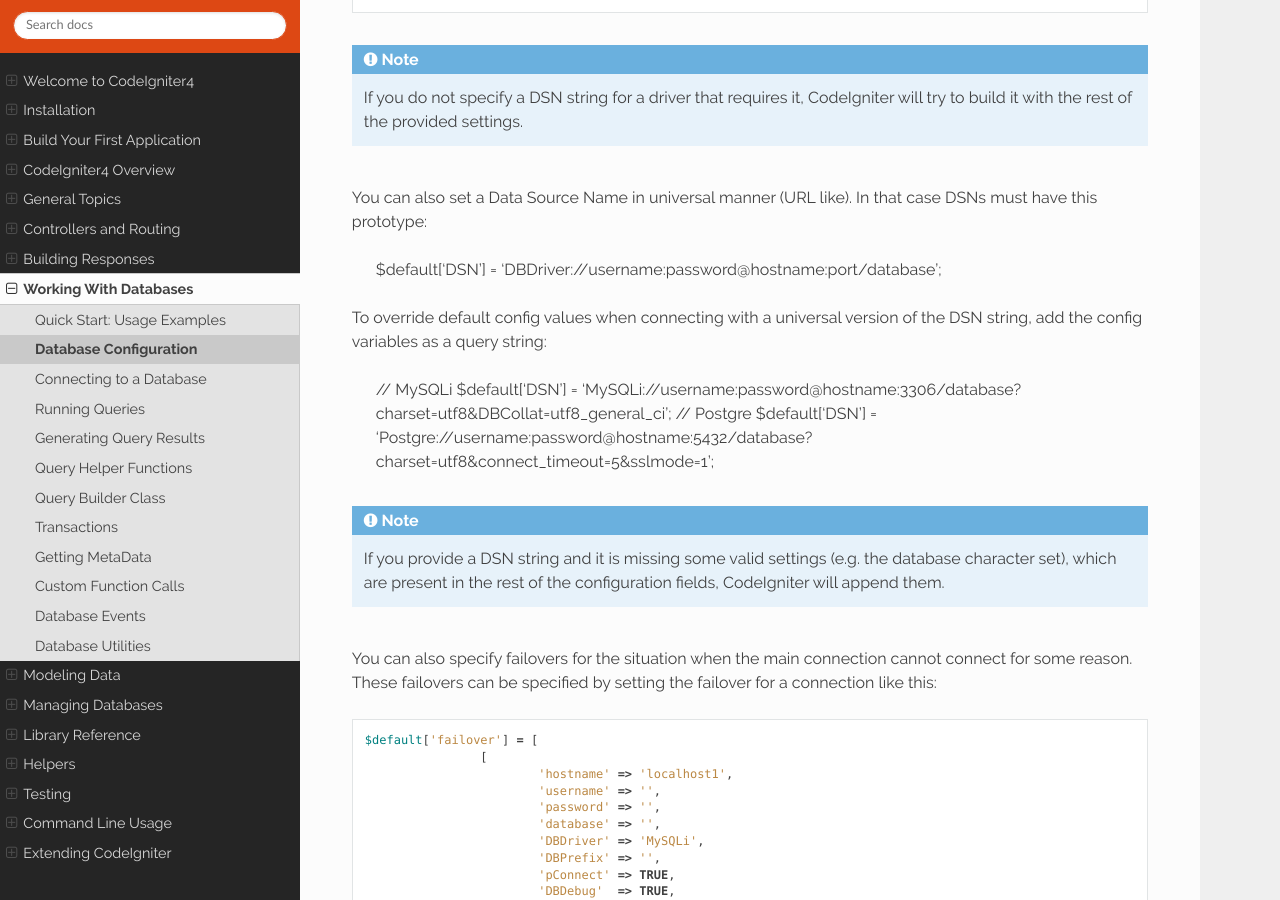
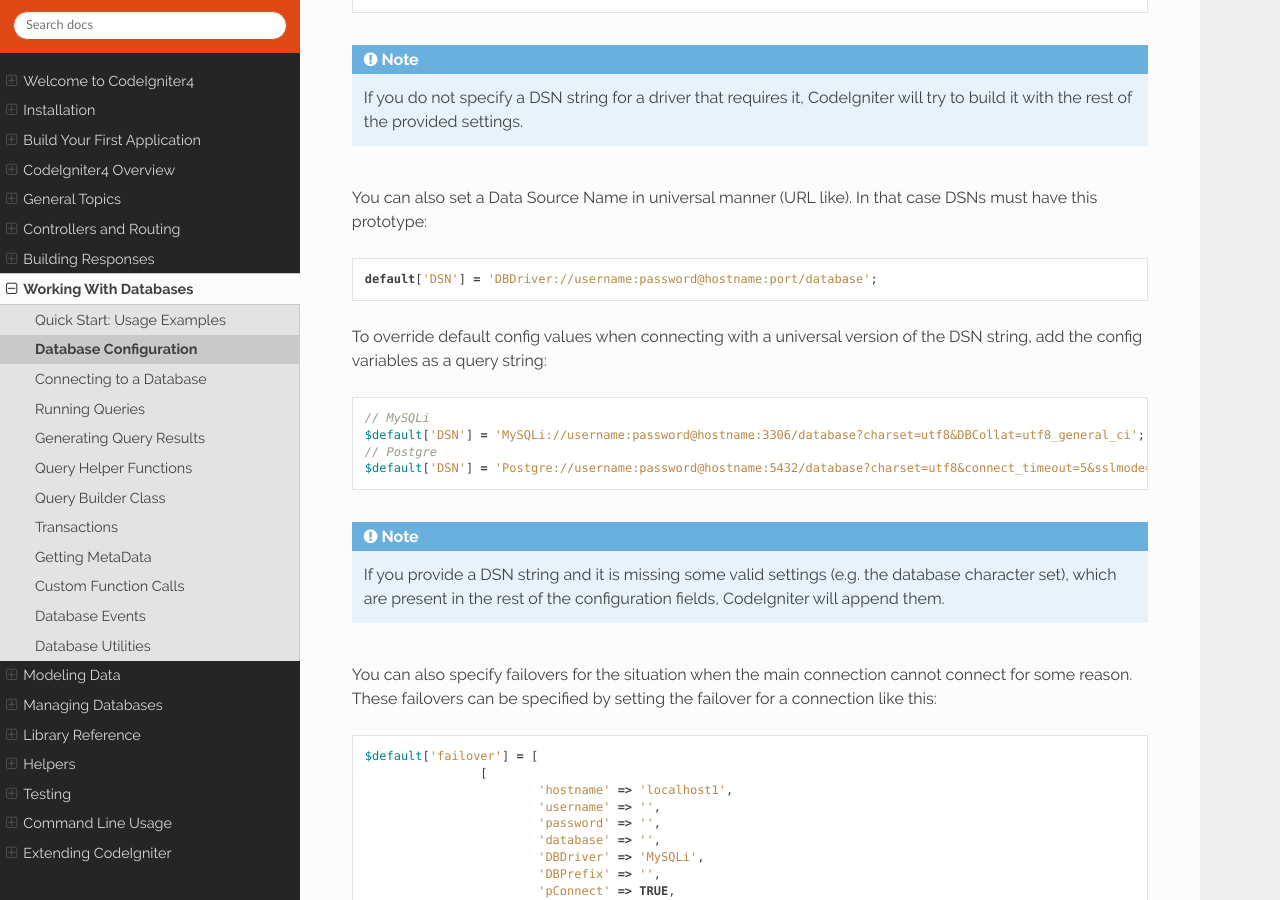
Before and after one commit to NEKOGET/ci4_user_guide_src, a Sphinx documentation site: the page built from source/database/configuration.rst, in a window 1280 px wide and 900 px high, scrolled down 1139 px. Built offline with Sphinx 7.4.7 and the Read the Docs theme 2.0.0, drawn with Linux system fonts in a browser that asks for light colours.

Commit message:
Fix some user guide syntax mistakes [ci skip]

```diff
--- a/source/database/configuration.rst
+++ b/source/database/configuration.rst
@@ -53,12 +53,12 @@ driver's underlying native PHP extension, like this::
 .. note:: If you do not specify a DSN string for a driver that requires it, CodeIgniter
 	will try to build it with the rest of the provided settings.
 
-You can also set a Data Source Name in universal manner (URL like). In that case DSNs must have this prototype:
+You can also set a Data Source Name in universal manner (URL like). In that case DSNs must have this prototype::
 
-      $default['DSN'] = 'DBDriver://username:password@hostname:port/database';
+	default['DSN'] = 'DBDriver://username:password@hostname:port/database';
 
 To override default config values when connecting with a universal version of the DSN string,
-add the config variables as a query string:
+add the config variables as a query string::
 
 	// MySQLi
 	$default['DSN'] = 'MySQLi://username:password@hostname:3306/database?charset=utf8&DBCollat=utf8_general_ci';
```
